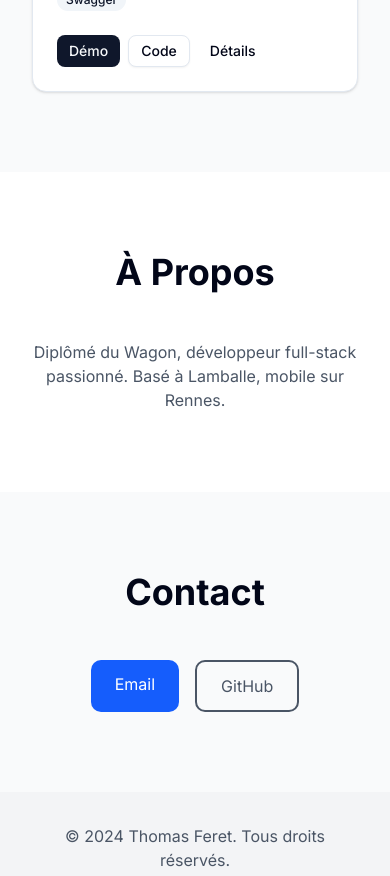
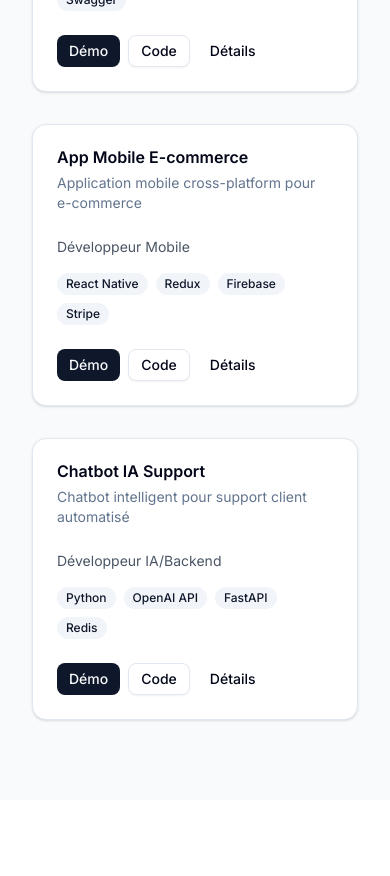
Before and after one commit to ThomasWEBDEV/portfolio-thomas-feret, a Next.js app: page / in a window 390 px wide. Shown: the part 1800-2676 px from the top of the page. Built offline with nearby package versions, Linux system fonts and the light colour scheme.

Commit message:
Data: Ajout de 2 projets supplémentaires (App Mobile et Chatbot IA)

```diff
--- a/data/projects.ts
+++ b/data/projects.ts
@@ -34,5 +34,29 @@ export const projects = [
     github: "https://github.com/thomasferet/api-rest",
     demo: "https://api-documentation.com",
     image: "/images/project3.jpg"
+  },
+  {
+    id: 4,
+    slug: "app-mobile",
+    title: "App Mobile E-commerce",
+    description: "Application mobile cross-platform pour e-commerce",
+    longDescription: "Application mobile React Native avec panier, favoris, notifications push et paiement intégré pour boutique en ligne.",
+    stack: ["React Native", "Redux", "Firebase", "Stripe"],
+    role: "Développeur Mobile",
+    github: "https://github.com/thomasferet/mobile-app",
+    demo: "https://app-store-link.com",
+    image: "/images/project4.jpg"
+  },
+  {
+    id: 5,
+    slug: "chatbot-ia",
+    title: "Chatbot IA Support",
+    description: "Chatbot intelligent pour support client automatisé",
+    longDescription: "Chatbot utilisant l'IA pour répondre automatiquement aux questions clients avec intégration CRM et analytics.",
+    stack: ["Python", "OpenAI API", "FastAPI", "Redis"],
+    role: "Développeur IA/Backend",
+    github: "https://github.com/thomasferet/chatbot",
+    demo: "https://chatbot-demo.vercel.app",
+    image: "/images/project5.jpg"
   }
 ];
```
